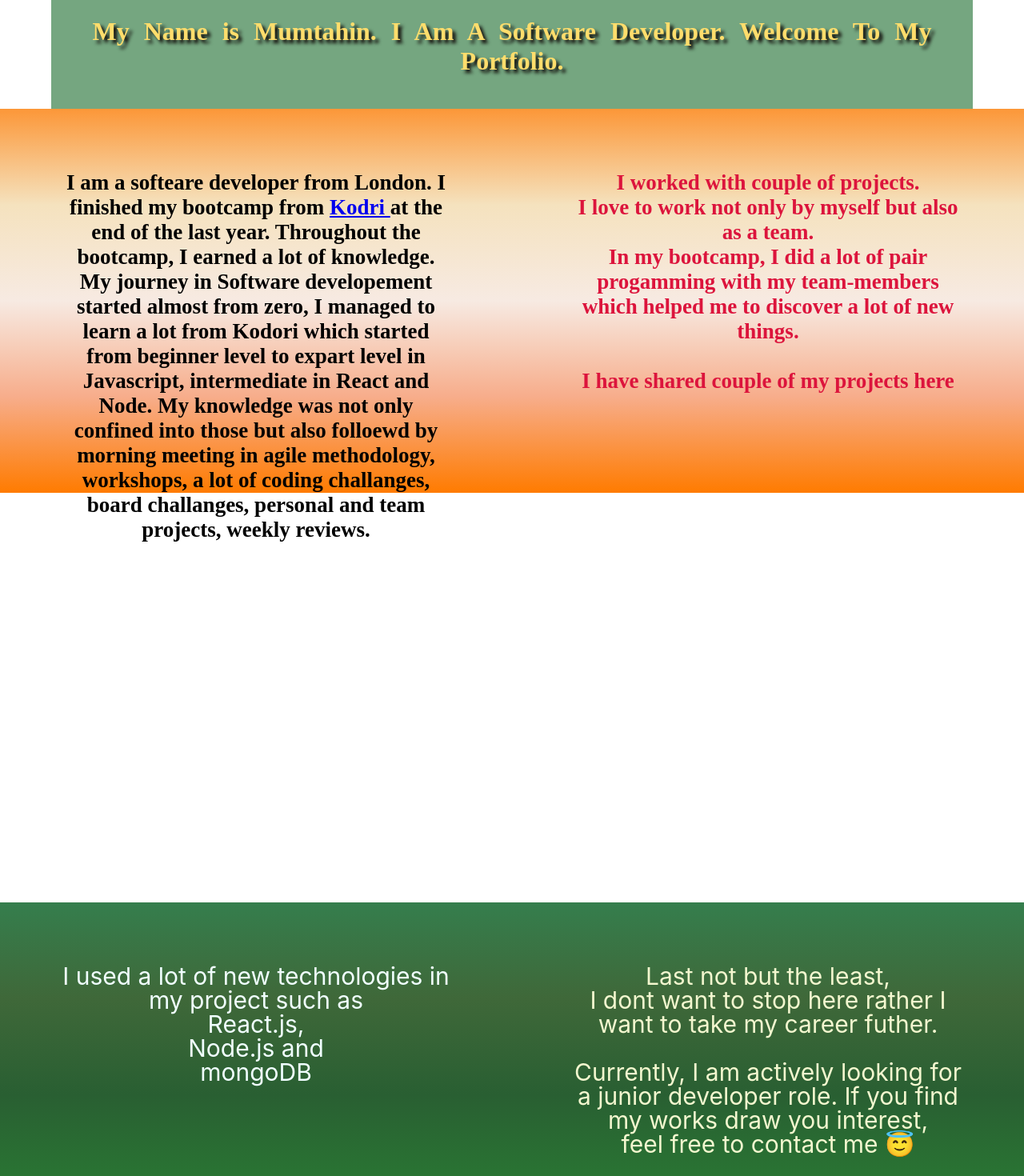
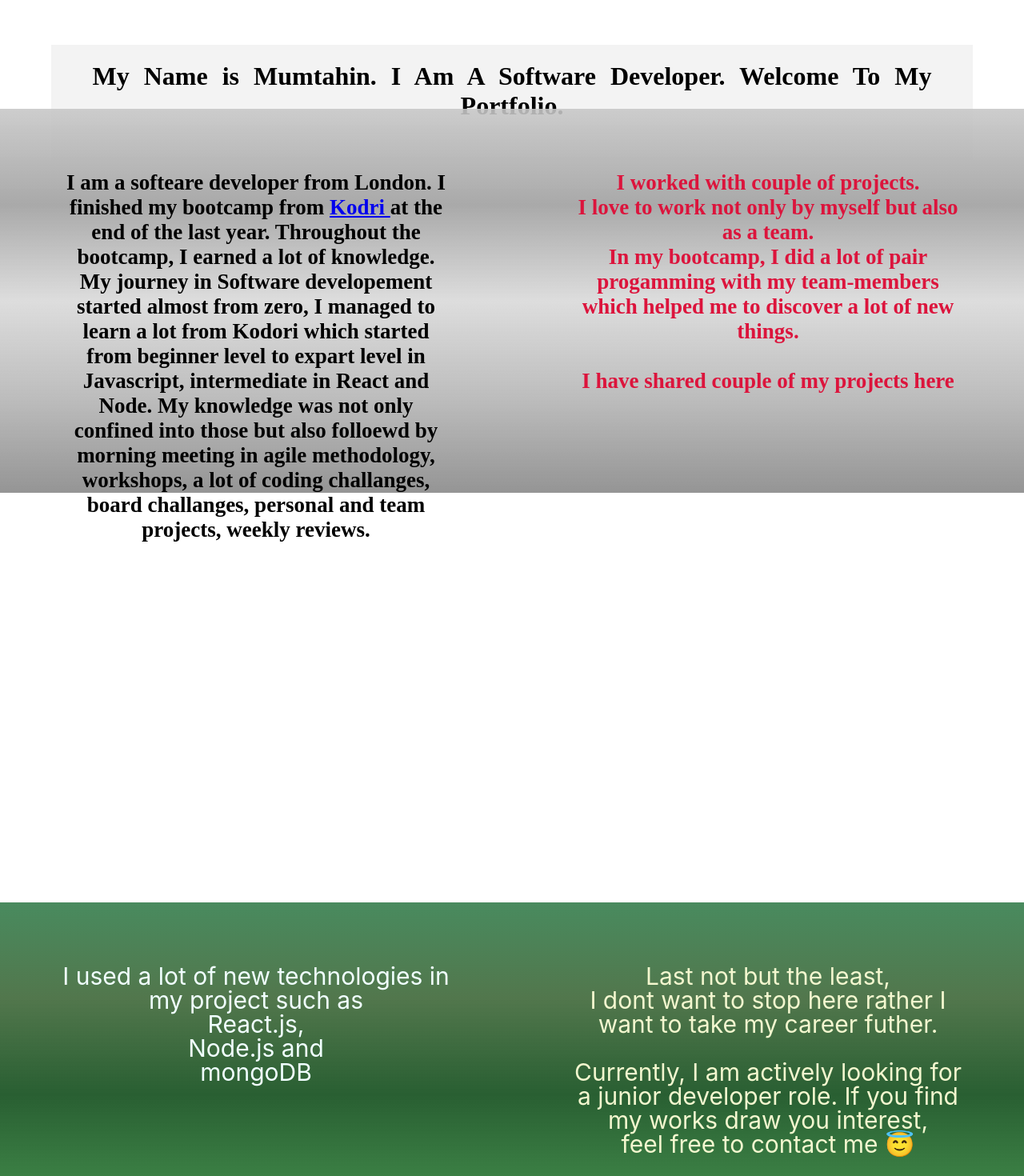
Before and after one commit to Mumtahinzihan/my-portfolio, a React (Create React App) app: page / in a window 1280 px wide. Shown: the part 440-1910 px from the top of the page at 80% size. Built offline with nearby package versions, Linux system fonts and the light colour scheme; a web font is replaced by a local one.

Commit message:
upadte all

```diff
--- a/src/GetMiddleBody/GetMiddleBody.css
+++ b/src/GetMiddleBody/GetMiddleBody.css
@@ -10,7 +10,7 @@
     width: 100%;
     height: 60vh;
     margin-top: 45%;
-    background: linear-gradient(rgb(252, 151, 56), rgb(245, 226, 190), rgb(247, 234, 226),rgb(247, 173, 139), rgb(255, 123, 0) );
+    background: linear-gradient(rgba(199, 199, 199, 0.89), rgba(160, 160, 160, 0.9), rgb(221, 221, 221),rgba(182, 182, 182, 0.9), rgba(122, 122, 122, 0.8) );
   }
   .wrapper .my-work {
     display: grid;
@@ -18,7 +18,7 @@
     width: 100%;
     height: 60vh;
     margin: 40% 0 20% 0;
-    background: linear-gradient(rgb(53, 126, 77), rgb(63, 104, 57), rgb(41, 95, 50),rgb(41, 119, 51), rgb(103, 168, 41) );
+    background: linear-gradient(rgb(53, 126, 77, .9), rgb(63, 104, 57, .9), rgb(41, 95, 50, 1),rgb(41, 119, 51, .9), rgb(103, 168, 41,.8) );
   }
   .my-work p {
       margin: 12%;
@@ -54,7 +54,7 @@
     margin-bottom: 8%;
   }
 
-  @media only screen and (max-width: 600px) {
+  @media only screen and (max-width: 1000px) {
     .wrapper .personal {
       height: auto;
       margin-top: 170%;
--- a/src/Resume/Resume.css
+++ b/src/Resume/Resume.css
@@ -1,18 +1,18 @@
 .resume {
     background: rgb(223, 222, 222);
-    height: auto;
+    height: 100vh;
     width: 100%;
+    position: fixed;
 }
 .resume h1 {
     color: rgb(87, 3, 3);
     font-family: 'Times New Roman', Times, serif;
-    background: rgb(242, 248, 245);
 }
 iframe {
     max-width: 100%;
     height: 100vh;
 }
-.resume #download a {
+#download a {
     color: rgb(143, 4, 4);
     font-family: 'Times New Roman', Times, serif;
     background: rgb(243, 231, 231);
@@ -20,4 +20,5 @@ iframe {
     font-size: 20px;
     padding: 10px;
     border: 2px solid rgb(143, 0, 0);
+    margin-bottom: 50%;
 }
--- a/src/SideBar/SideBar.css
+++ b/src/SideBar/SideBar.css
@@ -7,13 +7,13 @@
     background: rgba(0, 0, 0, 0.7);
     position: fixed;
     top: 0;
-    right: -350px;
+    right: -380px;
     width: 15%;
     height: 100%;
     transition: right .8s;
+    transition-timing-function: ease-in-out;
     z-index: 2;
   }
-
    #btn {
     color: burlywood;
     background: rgb(0, 0, 0);
@@ -42,7 +42,7 @@
   .side-bar {
     display: grid;
     grid-template-columns: 50px;
-    grid-template-rows: 200px 200px 200px 200px;
+    grid-template-rows: auto auto auto auto;
     color: rgb(173, 153, 123);
     font-size: 20px;
     font-weight: 600;
@@ -55,7 +55,6 @@
     border-radius: 10px;
     width: 150px;
     height: 50px;
-
   }
   .side:hover {
     background: rgba(156, 68, 28);
@@ -63,21 +62,19 @@
   }
   @media only screen and (max-width: 600px) {
     .menu {
-      padding-right: 0px;
-      position: fixed;
-      margin-right: -18%;
+      padding-right: 0;
       width: 100%;
+      right: -450px;
     }
     .side-bar {
       display: grid;
       grid-template-columns: auto;
-      grid-template-rows: 120px 120px 120px 120px;
     }
     #btn {
-      width: 20px;
-      height: 20px;
+      width: 8%;
+      height: auto;
       border-radius: 30%;
-      top: 5px;
-      right: 5px;
+      top: 2%;
+      right: 1%;
     }
   }
--- a/src/SideBar/SideBar.js
+++ b/src/SideBar/SideBar.js
@@ -3,10 +3,10 @@ import { Link } from 'react-router-dom';
 import './SideBar.css';
 
 function openNav(e) {
-  document.getElementById("menu").style.right = "0px";
+  document.getElementById("menu").style.right = "0";
 }
 function closeNav(e) {
-  document.getElementById("menu").style.right = "-350px";
+  document.getElementById("menu").style.right = "-350%";
 }
 function SideBar() {
   return (
--- a/src/Welcome/GetWelcome.js
+++ b/src/Welcome/GetWelcome.js
@@ -5,7 +5,7 @@ import video1 from '../images/video1.mp4';
 export default function GetWelcome() {
   return (
     <div className='welcome'>
-      <Welcome video={video1} type="video/mp4" playmode='autoPlay' volume='muted'
+      <Welcome video={video1} type="video/mp4" playmode='autoplay' volume='muted'
         continuation='loop' message='My Name is Mumtahin.
         I Am A Software Developer.
         Welcome To My Portfolio.'/>
--- a/src/Welcome/Welcome.css
+++ b/src/Welcome/Welcome.css
@@ -6,18 +6,20 @@
   }
 
   .video-text {
-    color: rgb(255, 221, 108);
-    background: rgba(26, 107, 44, 0.6);
+    color: rgb(0, 0, 0);
+    background: rgba(236, 236, 236, 0.6);
     position: absolute;
     bottom: 20%;
     left: 5%;
     right: 5%;
     font-family: 'Amita', cursive;
     width: 90%;
-    height: 200px;
+    height: 18vh;
     font-size: 100%;
-    text-shadow: 4px 4px 4px rgb(10, 0, 0);
     word-spacing: 10px;
+  }
+  .welcome video {
+    filter: greyScale(50%);
   }
 
 @media only screen and (max-width: 600px) {
--- a/src/Welcome/Welcome.js
+++ b/src/Welcome/Welcome.js
@@ -3,7 +3,7 @@ import './Welcome.css';
 export default function Welcome(props) {
   return (
     <div className='welcome'>
-      <video autoplay={props.playmode} muted={props.volume} loop={props.continuation}>
+      <video autoPlay={props.playmode} muted={props.volume} loop={props.continuation}>
         <source src={props.video} type={props.type} />
       </video>
       <div className='video-text'>
```
Also changed, not shown: 2 other files (tests, documents, lock files or other folders).
